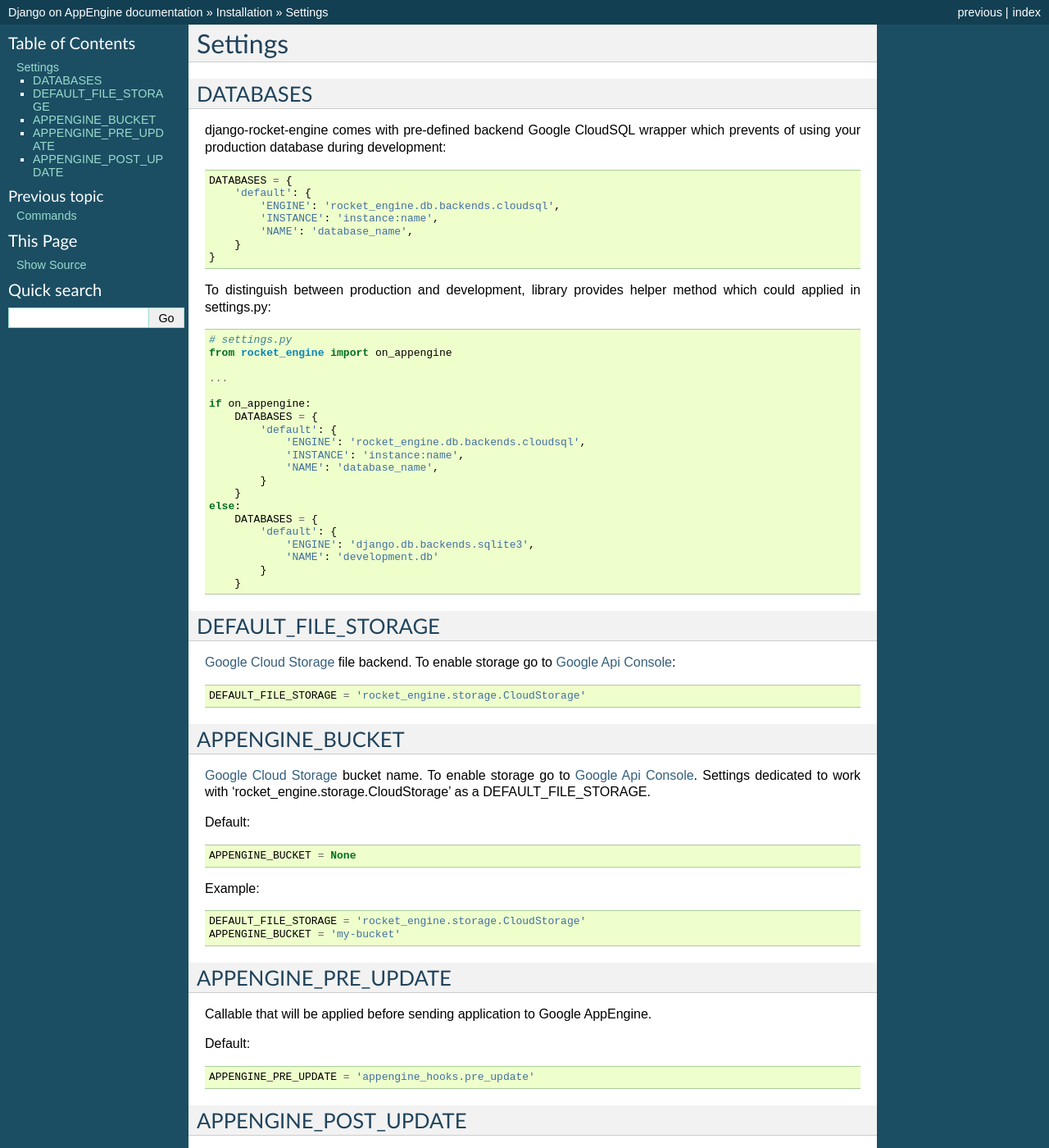
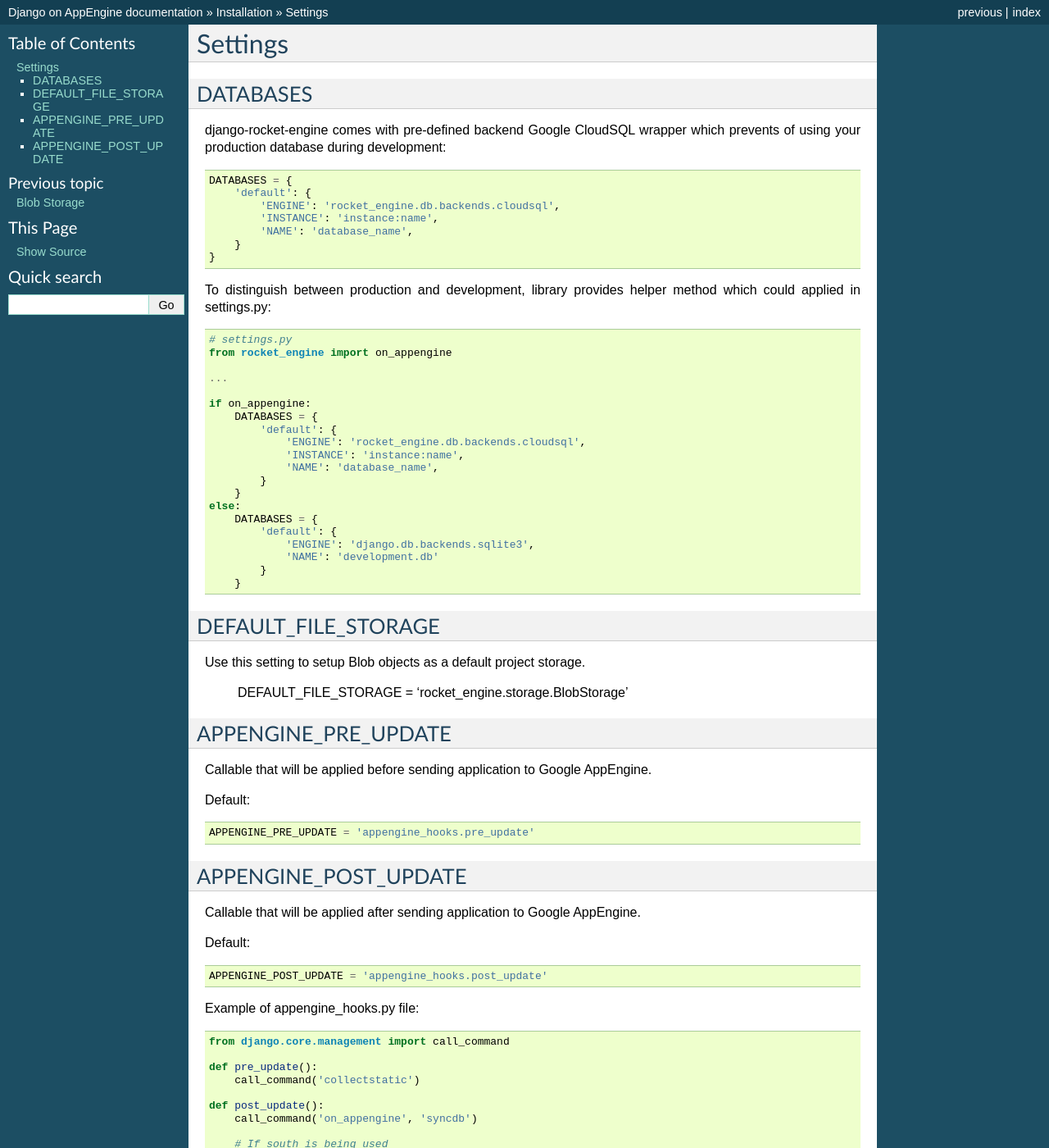
Before and after one commit to xando/django-rocket-engine, a Sphinx documentation site: the page built from docs/settings.rst, in a window 1280 px wide and 1400 px high. Shown: the whole window at 82% size. Built offline with Sphinx 7.4.7, drawn with Linux system fonts in a browser that asks for light colours.

Commit message:
BlobStorage basic documentation.

```diff
--- a/docs/index.rst
+++ b/docs/index.rst
@@ -23,5 +23,6 @@ Contents
 
    installation
    requirements
+   blobstorage
    commands
    settings
--- a/docs/installation.rst
+++ b/docs/installation.rst
@@ -167,4 +167,5 @@ Next Steps
 
    requirements
    commands
+   blobstorage
    settings
--- a/docs/settings.rst
+++ b/docs/settings.rst
@@ -48,29 +48,9 @@ helper method which could applied in settings.py:
 DEFAULT_FILE_STORAGE
 --------------------
 
-`Google Cloud Storage <https://developers.google.com/storage/>`_
-file backend. To enable storage go to `Google Api Console
-<https://code.google.com/apis/console>`_::
+Use this setting to setup Blob objects as a default project storage.
 
-    DEFAULT_FILE_STORAGE = 'rocket_engine.storage.CloudStorage'
-
-APPENGINE_BUCKET
-----------------
-
-`Google Cloud Storage <https://developers.google.com/storage/>`_
-bucket name. To enable storage go to `Google Api Console
-<https://code.google.com/apis/console>`_. Settings dedicated to work
-with 'rocket_engine.storage.CloudStorage' as a DEFAULT_FILE_STORAGE.
-
-Default::
-
-    APPENGINE_BUCKET = None
-
-Example::
-
-    DEFAULT_FILE_STORAGE = 'rocket_engine.storage.CloudStorage'
-    APPENGINE_BUCKET = 'my-bucket'
-
+    DEFAULT_FILE_STORAGE = 'rocket_engine.storage.BlobStorage'
 
 APPENGINE_PRE_UPDATE
 --------------------
```
Also changed, not shown: docs/blobstorage.rst (added, +18 -0 lines), 1 other file.
